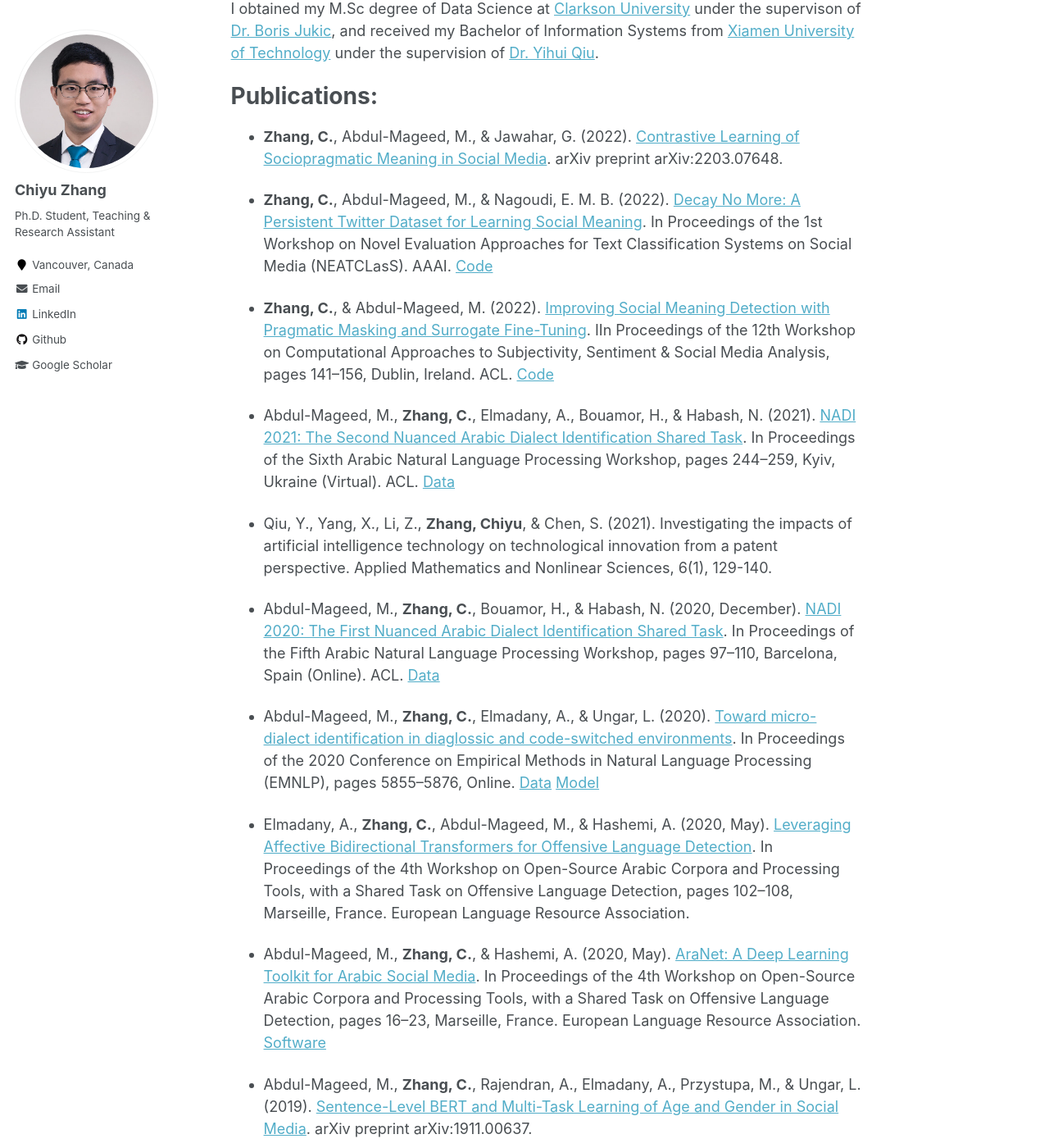
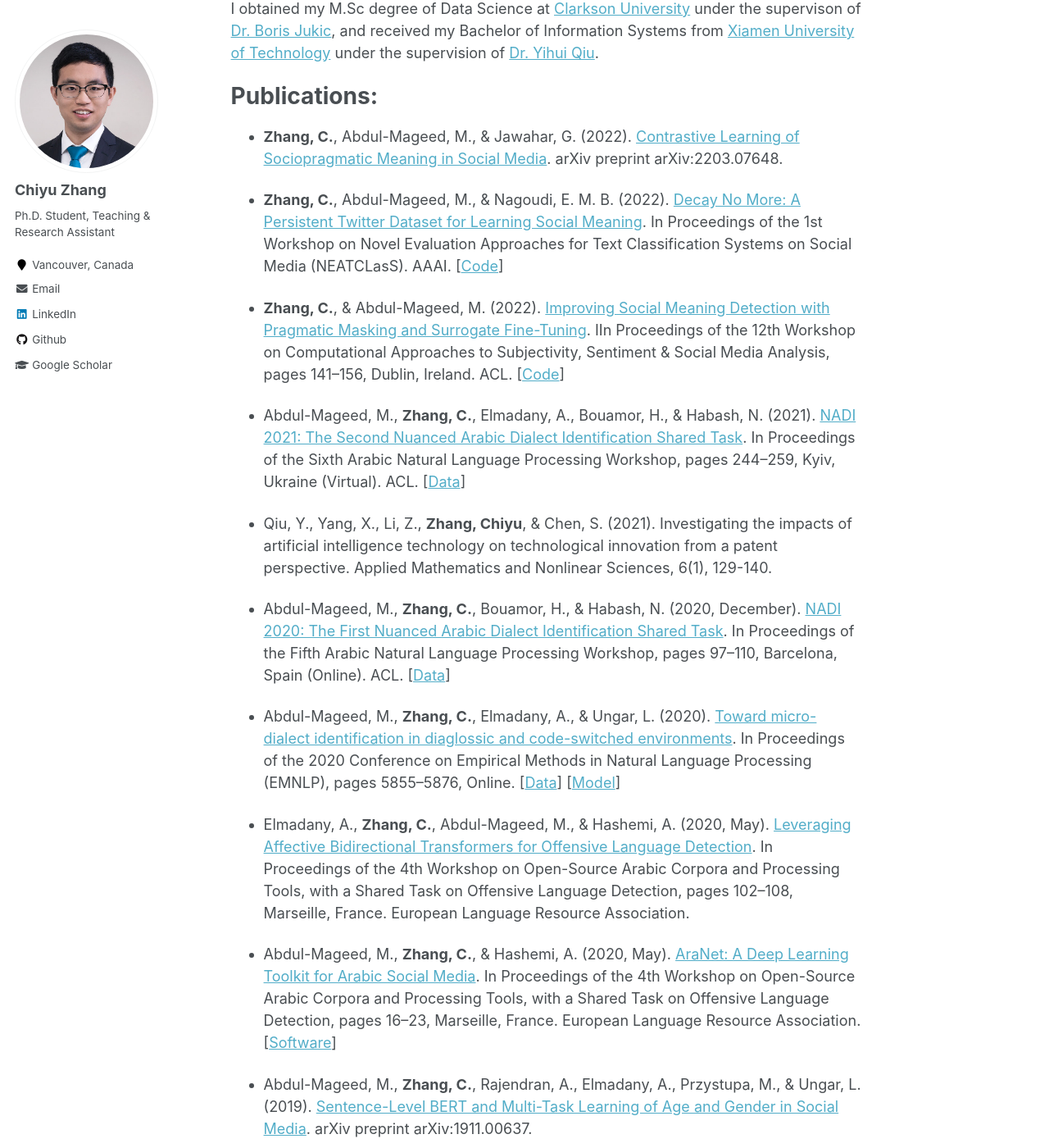
Before and after one commit to chiyuzhang94/chiyuzhang94.github.io, a Jekyll site: the page built from _pages/about.md, in a window 1280 px wide and 1400 px high, scrolled down 290 px. Shown: the whole window at 82% size. Built offline with Jekyll 4.4.1, drawn with Linux system fonts in a browser that asks for light colours; some of the changed text lies outside the part shown.

```diff
--- a/_pages/about.md
+++ b/_pages/about.md
@@ -16,21 +16,21 @@ I obtained my M.Sc degree of Data Science at [Clarkson University](https://www.c
 # Publications:
 * **Zhang, C.**, Abdul-Mageed, M., & Jawahar, G. (2022). [Contrastive Learning of Sociopragmatic Meaning in Social Media](https://arxiv.org/abs/2203.07648). arXiv preprint arXiv:2203.07648.
 
-* **Zhang, C.**, Abdul-Mageed, M., & Nagoudi, E. M. B. (2022). [Decay No More: A Persistent Twitter Dataset for Learning Social Meaning](https://arxiv.org/pdf/2204.04611.pdf). In Proceedings of the 1st Workshop on Novel Evaluation Approaches for Text Classification Systems on Social Media (NEATCLasS). AAAI. [Code](https://github.com/chiyuzhang94/PTSM)
+* **Zhang, C.**, Abdul-Mageed, M., & Nagoudi, E. M. B. (2022). [Decay No More: A Persistent Twitter Dataset for Learning Social Meaning](https://arxiv.org/pdf/2204.04611.pdf). In Proceedings of the 1st Workshop on Novel Evaluation Approaches for Text Classification Systems on Social Media (NEATCLasS). AAAI. [[Code](https://github.com/chiyuzhang94/PTSM)]
 
-* **Zhang, C.**, & Abdul-Mageed, M. (2022). [Improving Social Meaning Detection with Pragmatic Masking and Surrogate Fine-Tuning](https://arxiv.org/abs/2108.00356). IIn Proceedings of the 12th Workshop on Computational Approaches to Subjectivity, Sentiment & Social Media Analysis, pages 141–156, Dublin, Ireland. ACL. [Code](https://github.com/chiyuzhang94/PMLM-SFT)
+* **Zhang, C.**, & Abdul-Mageed, M. (2022). [Improving Social Meaning Detection with Pragmatic Masking and Surrogate Fine-Tuning](https://arxiv.org/abs/2108.00356). IIn Proceedings of the 12th Workshop on Computational Approaches to Subjectivity, Sentiment & Social Media Analysis, pages 141–156, Dublin, Ireland. ACL. [[Code](https://github.com/chiyuzhang94/PMLM-SFT)]
 
-* Abdul-Mageed, M., **Zhang, C.**, Elmadany, A., Bouamor, H., & Habash, N. (2021). [NADI 2021: The Second Nuanced Arabic Dialect Identification Shared Task](https://aclanthology.org/2021.wanlp-1.28.pdf). In Proceedings of the Sixth Arabic Natural Language Processing Workshop, pages 244–259, Kyiv, Ukraine (Virtual). ACL. [Data](https://github.com/UBC-NLP/nadi)
+* Abdul-Mageed, M., **Zhang, C.**, Elmadany, A., Bouamor, H., & Habash, N. (2021). [NADI 2021: The Second Nuanced Arabic Dialect Identification Shared Task](https://aclanthology.org/2021.wanlp-1.28.pdf). In Proceedings of the Sixth Arabic Natural Language Processing Workshop, pages 244–259, Kyiv, Ukraine (Virtual). ACL. [[Data](https://github.com/UBC-NLP/nadi)]
 
 * Qiu, Y., Yang, X., Li, Z., **Zhang, Chiyu**, & Chen, S. (2021). Investigating the impacts of artificial intelligence technology on technological innovation from a patent perspective. Applied Mathematics and Nonlinear Sciences, 6(1), 129-140.
 
-* Abdul-Mageed, M., **Zhang, C.**, Bouamor, H., & Habash, N. (2020, December). [NADI 2020: The First Nuanced Arabic Dialect Identification Shared Task](https://aclanthology.org/2020.wanlp-1.9.pdf). In Proceedings of the Fifth Arabic Natural Language Processing Workshop, pages 97–110, Barcelona, Spain (Online). ACL. [Data](https://github.com/UBC-NLP/nadi)
+* Abdul-Mageed, M., **Zhang, C.**, Bouamor, H., & Habash, N. (2020, December). [NADI 2020: The First Nuanced Arabic Dialect Identification Shared Task](https://aclanthology.org/2020.wanlp-1.9.pdf). In Proceedings of the Fifth Arabic Natural Language Processing Workshop, pages 97–110, Barcelona, Spain (Online). ACL. [[Data](https://github.com/UBC-NLP/nadi)]
 
-* Abdul-Mageed, M., **Zhang, C.**, Elmadany, A., & Ungar, L. (2020). [Toward micro-dialect identification in diaglossic and code-switched environments](https://aclanthology.org/2020.emnlp-main.472/). In Proceedings of the 2020 Conference on Empirical Methods in Natural Language Processing (EMNLP), pages 5855–5876, Online. [Data](https://github.com/UBC-NLP/microdialects) [Model](https://huggingface.co/UBC-NLP/MARBERT)
+* Abdul-Mageed, M., **Zhang, C.**, Elmadany, A., & Ungar, L. (2020). [Toward micro-dialect identification in diaglossic and code-switched environments](https://aclanthology.org/2020.emnlp-main.472/). In Proceedings of the 2020 Conference on Empirical Methods in Natural Language Processing (EMNLP), pages 5855–5876, Online. [[Data](https://github.com/UBC-NLP/microdialects)] [[Model](https://huggingface.co/UBC-NLP/MARBERT)]
 
 * Elmadany, A., **Zhang, C.**, Abdul-Mageed, M., & Hashemi, A. (2020, May). [Leveraging Affective Bidirectional Transformers for Offensive Language Detection](https://aclanthology.org/2020.osact-1.17/). In Proceedings of the 4th Workshop on Open-Source Arabic Corpora and Processing Tools, with a Shared Task on Offensive Language Detection, pages 102–108, Marseille, France. European Language Resource Association.
 
-* Abdul-Mageed, M., **Zhang, C.**, & Hashemi, A. (2020, May). [AraNet: A Deep Learning Toolkit for Arabic Social Media](https://aclanthology.org/2020.osact-1.3/?ref=https://githubhelp.com). In Proceedings of the 4th Workshop on Open-Source Arabic Corpora and Processing Tools, with a Shared Task on Offensive Language Detection, pages 16–23, Marseille, France. European Language Resource Association. [Software](https://github.com/UBC-NLP/aranet)
+* Abdul-Mageed, M., **Zhang, C.**, & Hashemi, A. (2020, May). [AraNet: A Deep Learning Toolkit for Arabic Social Media](https://aclanthology.org/2020.osact-1.3/?ref=https://githubhelp.com). In Proceedings of the 4th Workshop on Open-Source Arabic Corpora and Processing Tools, with a Shared Task on Offensive Language Detection, pages 16–23, Marseille, France. European Language Resource Association. [[Software](https://github.com/UBC-NLP/aranet)]
 
 * Abdul-Mageed, M., **Zhang, C.**, Rajendran, A., Elmadany, A., Przystupa, M., & Ungar, L. (2019). [Sentence-Level BERT and Multi-Task Learning of Age and Gender in Social Media](https://arxiv.org/pdf/1911.00637.pdf). arXiv preprint arXiv:1911.00637.
 
@@ -40,9 +40,9 @@ I obtained my M.Sc degree of Data Science at [Clarkson University](https://www.c
 
 * **Zhang, C.**, & Abdul-Mageed, M. (2019, December). [Multi-Task Bidirectional Transformer Representations for Irony Detection](http://ceur-ws.org/Vol-2517/T4-2.pdf). In Proceedings of 11th meeting of the Forum for Information Retrieval Evaluation, Kolkata, India, December 12-15, 2019. CEUR-WS.org.
 
-* **Zhang, C.**, & Abdul-Mageed, M. (2019, August). [No Army, No Navy: BERT Semi-Supervised Learning of Arabic Dialects](https://aclanthology.org/W19-4637.pdf). In Proceedings of the Fourth Arabic Natural Language Processing Workshop, pages 279–284, Florence, Italy. ACL. (Best System Paper) [Code](https://github.com/chiyuzhang94/UBCNLP-MADAR_2019)
+* **Zhang, C.**, & Abdul-Mageed, M. (2019, August). [No Army, No Navy: BERT Semi-Supervised Learning of Arabic Dialects](https://aclanthology.org/W19-4637.pdf). In Proceedings of the Fourth Arabic Natural Language Processing Workshop, pages 279–284, Florence, Italy. ACL. (Best System Paper) [[Code](https://github.com/chiyuzhang94/UBCNLP-MADAR_2019)]
 
-* **Zhang, C.**, Rajendran, A., & Abdul-Mageed, M. (2019, June). [UBC-NLP at SemEval-2019 Task4: Hyperpartisan News Detection with Attention-Based Bi-LSTMs](https://aclanthology.org/S19-2136/). In Proceedings of the 13th International Workshop on Semantic Evaluation, pages 775–781, Minneapolis, Minnesota, USA. ACL. [Code](https://github.com/chiyuzhang94/SemEval-2019-Hyperpartisan)
+* **Zhang, C.**, Rajendran, A., & Abdul-Mageed, M. (2019, June). [UBC-NLP at SemEval-2019 Task4: Hyperpartisan News Detection with Attention-Based Bi-LSTMs](https://aclanthology.org/S19-2136/). In Proceedings of the 13th International Workshop on Semantic Evaluation, pages 775–781, Minneapolis, Minnesota, USA. ACL. [[Code](https://github.com/chiyuzhang94/SemEval-2019-Hyperpartisan)]
 
 * Rajendran, A., **Zhang, C.**, & Abdul-Mageed, M. (2019, June). [UBC-NLP at SemEval-2019 Task
 6: Ensemble Learning of Offensive Content with Enhanced Training Data](https://aclanthology.org/S19-2136/). In Proceedings of the 13th International Workshop on Semantic Evaluation, pages 775–781, Minneapolis, Minnesota, USA. ACL.
```
